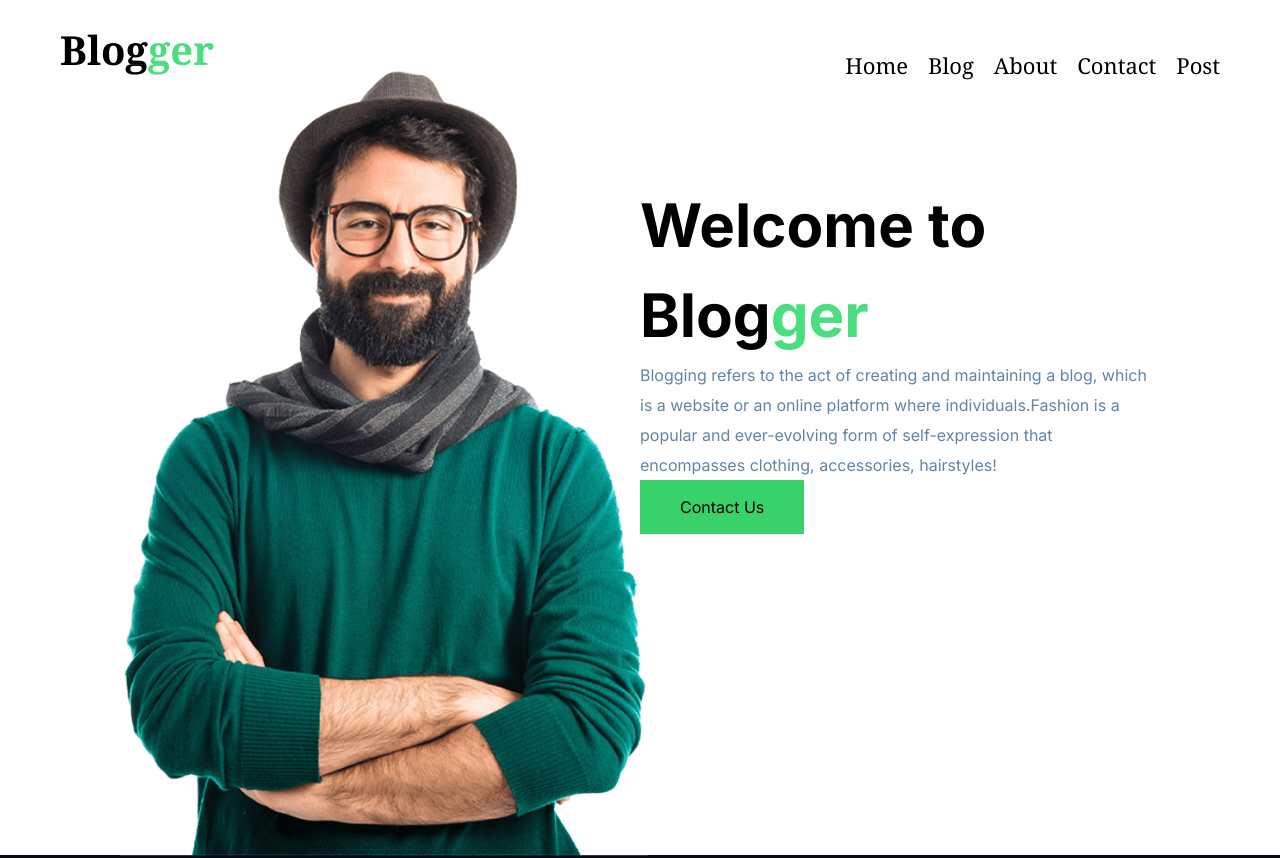
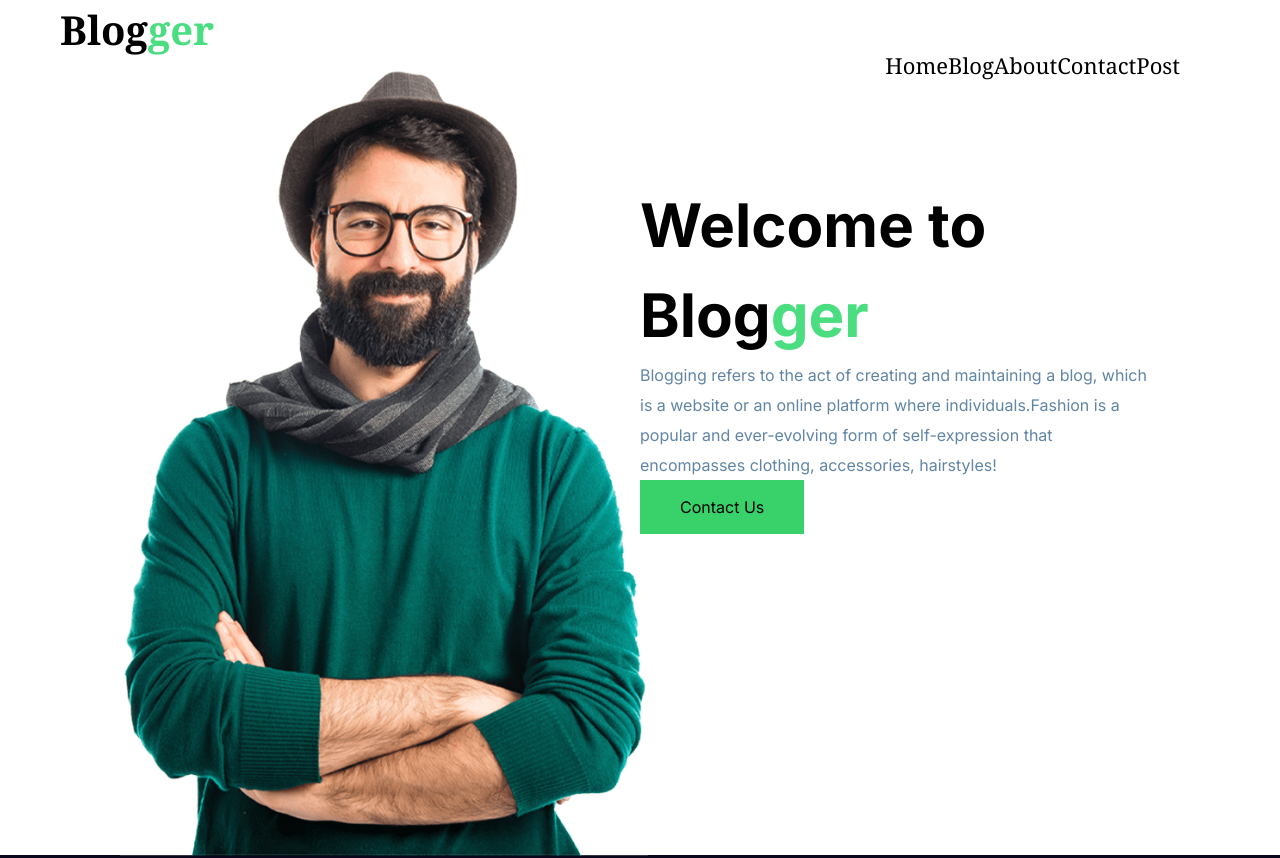
Before and after one commit to ZAIN-BUKHARI/blog-sit-client, a Next.js app: page / in a window 1280 px wide. Shown: the top 858 px of the page. Built offline with nearby package versions, Linux system fonts and the light colour scheme.

Commit message:
35 nav done

```diff
--- a/components/navbar/Navbar.jsx
+++ b/components/navbar/Navbar.jsx
@@ -43,11 +43,11 @@ const Navbar = () => {
   // const session = useSession();
 
   return (
-    <div className='md:mx-auto mx-5 font-serif md:max-w-[1366px]  md:px-[60px]  md:justify-between md:flex h-[100px]'>
-      <Link href="/" className='  md:text-[40px] text-[22px] font-bold flex justify-center items-center'>
-        Blog<span className="text-green-400 flex justify-center items-center font-serif" >ger</span>
+    <div className='md:mx-auto font-serif md:max-w-[1366px]  md:px-[60px]  md:justify-between md:flex h-[100px]'>
+      <Link href="/" className='  md:text-[40px] text-[22px] font-bold '>
+        Blog<span className="text-green-400 font-serif" >ger</span>
       </Link>
-      <div className='flex md:text-[22px] text-[18px] items-center gap-[20px] mb-[100px] md:mb-[0px] mt-[30px] justify-evenly'>
+      <div className='flex md:text-[22px] text-[15px] items-center mb-[100px] md:mb-[0px] mt-[30px] justify-stretch mx-10'>
         {/* <DarkModeToggle /> */}
         {links.map((link) => (
           <div className=" ">
```
